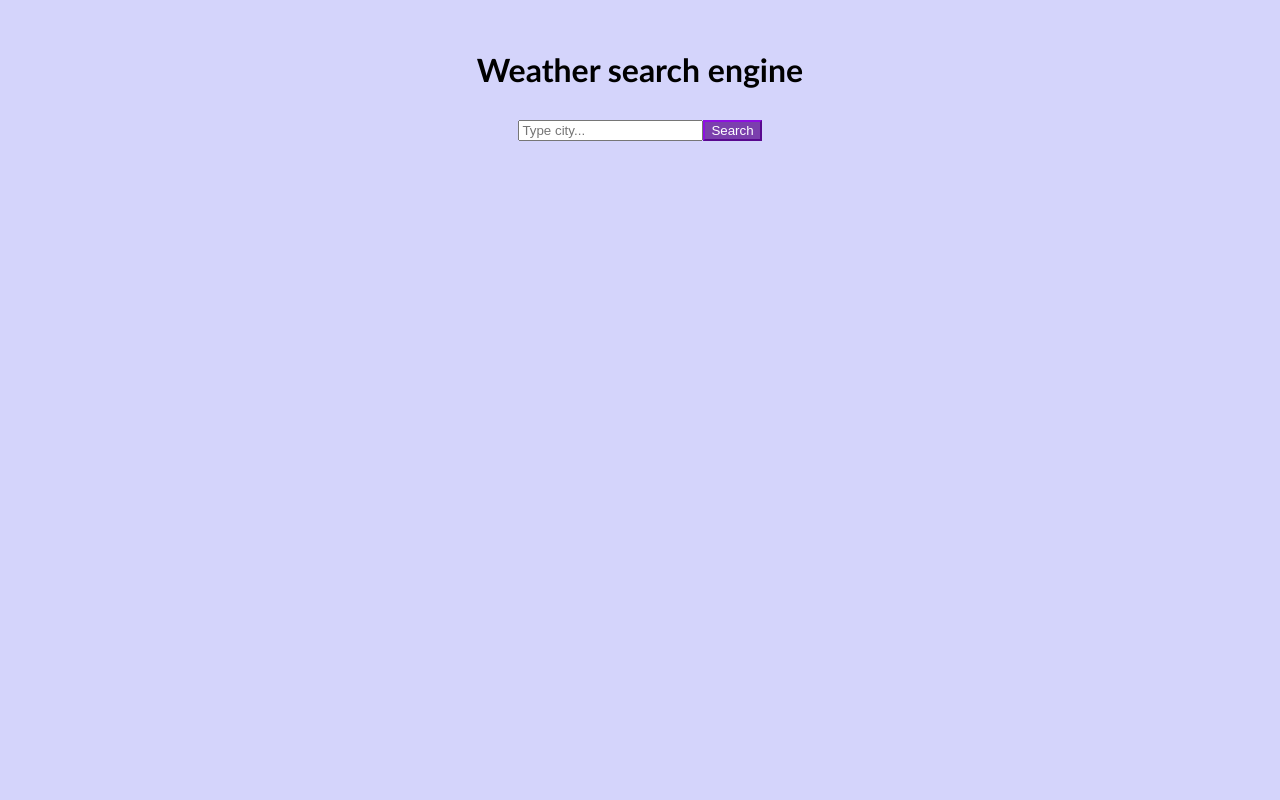
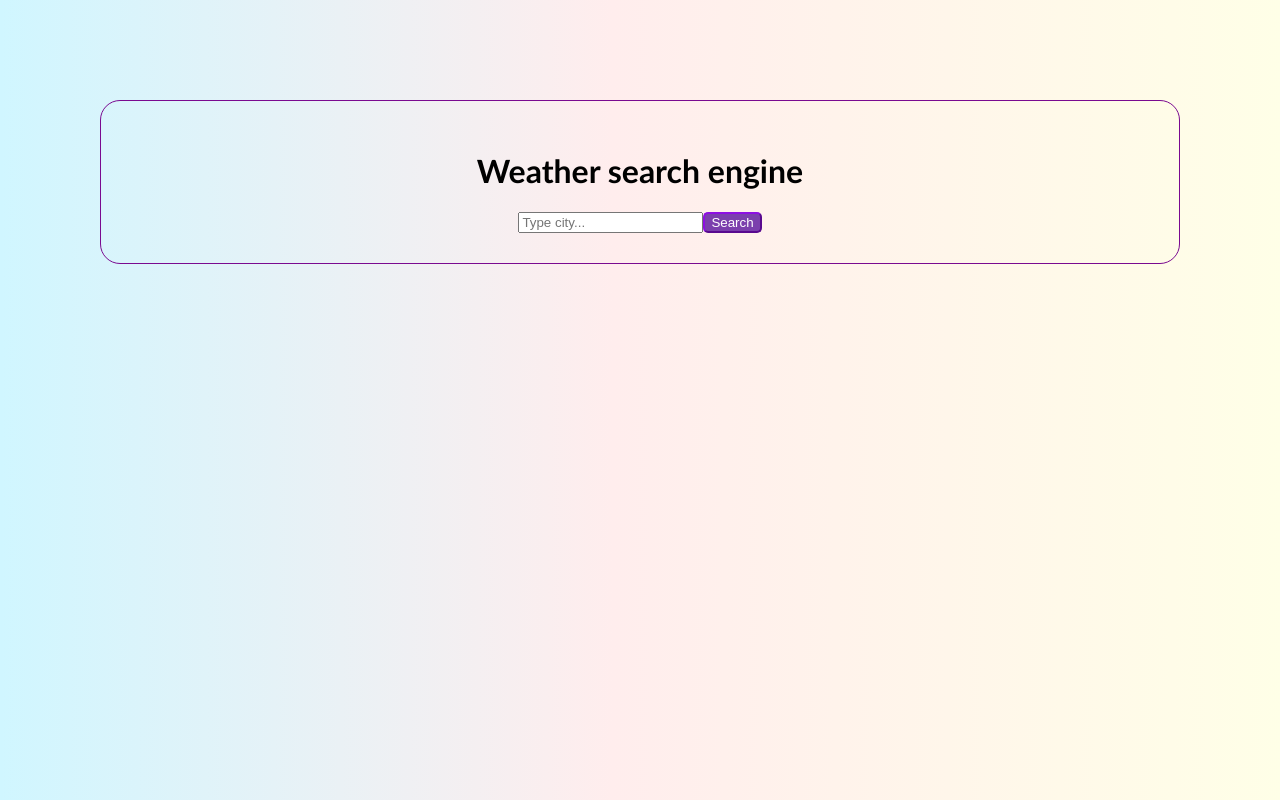
Before and after one commit to RuthRivero/ReactWeatherApp, a React (Create React App) app: page / in a window 1280 px wide. Built offline with nearby package versions, Linux system fonts and the light colour scheme.

Commit message:
update css

```diff
--- a/src/App.css
+++ b/src/App.css
@@ -1,26 +1,38 @@
 body {
-  background: rgb(212, 212, 251);
+  background: linear-gradient(
+    89.9deg,
+    rgb(208, 246, 255) 0.1%,
+    rgb(255, 237, 237) 47.9%,
+    rgb(255, 255, 231) 100.2%
+  );
 }
 
 h1 {
   text-align: center;
   font-family: "Gill Sans", "Gill Sans MT", Calibri, "Trebuchet MS", sans-serif;
   margin-top: 50px;
+  font-weight: 10px;
 }
 
 .container {
-  margin-top: 30px;
+  border: 1px solid;
+  border-color: rgb(122, 10, 144);
+  border-radius: 20px;
+  margin: 100px;
 }
 
 form {
   text-align: center;
   size: 15px;
+  border-radius: 20px;
+  color: #ffff;
 }
 
 button {
   color: #ffff;
   background-color: rgb(123, 63, 173);
   border-color: rgb(142, 15, 227);
+  border-radius: 5px;
 }
 
 button:hover {
--- a/src/App.js
+++ b/src/App.js
@@ -3,7 +3,7 @@ import SearchWeather from "./SearchWeather";
 
 function App() {
   return (
-    <div>
+    <div className="container">
       <h1>Weather search engine</h1>
       <SearchWeather />
     </div>
--- a/src/SearchWeather.js
+++ b/src/SearchWeather.js
@@ -31,7 +31,7 @@ export default function SearchWeather() {
   }
 
   return (
-    <div className="container">
+    <div>
       <form onSubmit={handleSubmit}>
         <input type="search" placeholder="Type city..." onChange={newCity} />
         <button type="submit">Search</button>
```
